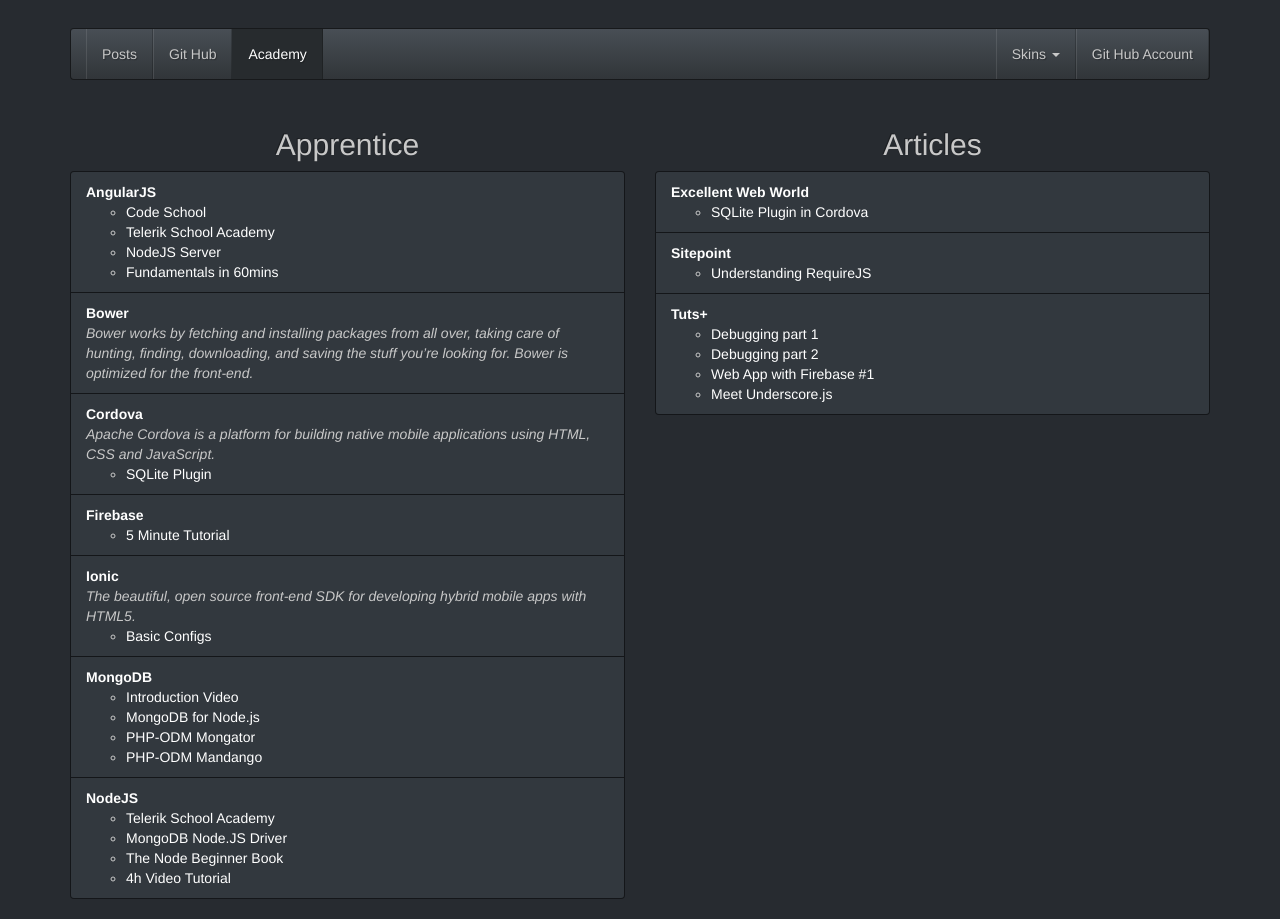
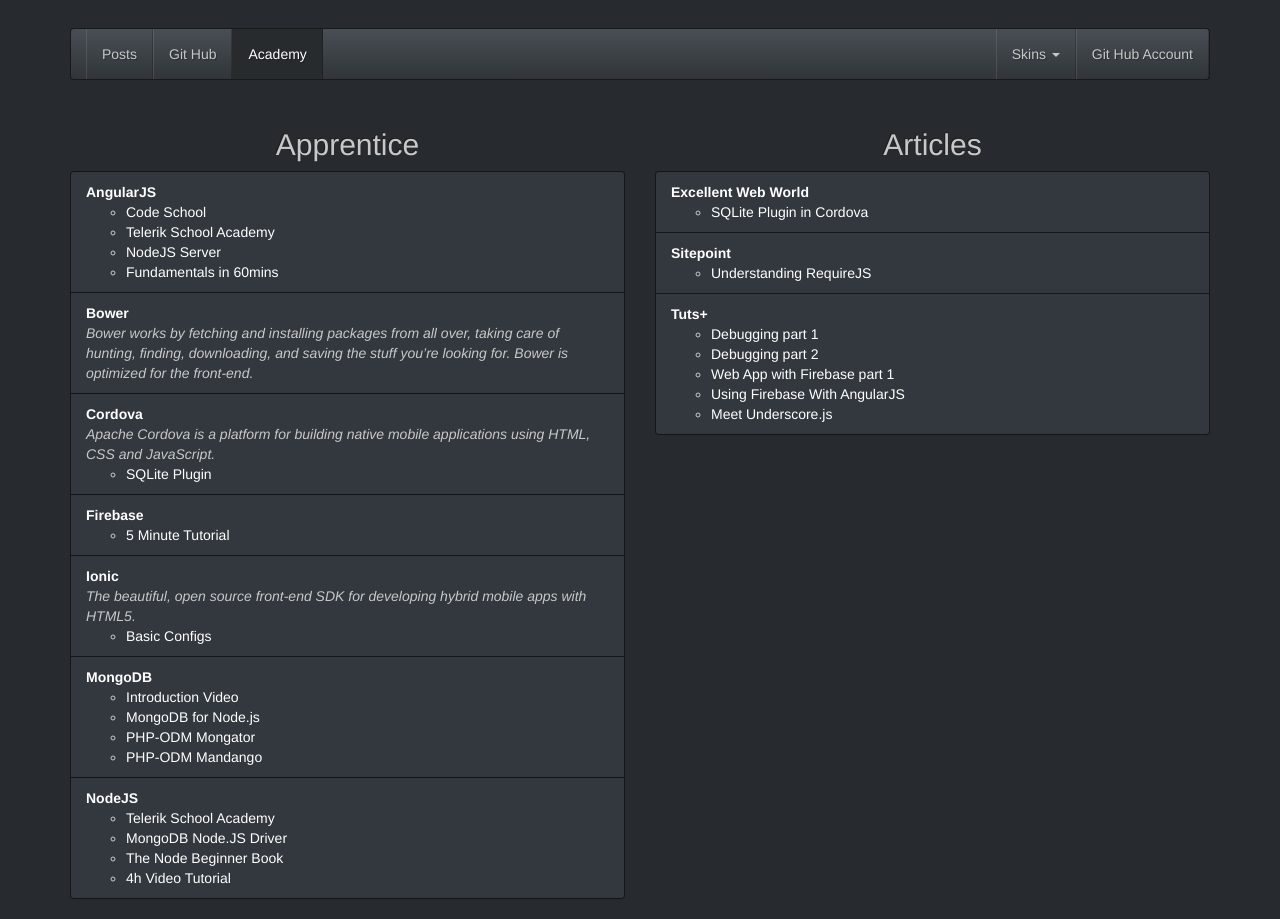
Before and after one commit to donvercety/donvercety.github.io, a Jekyll site: the page built from academy.html, in a window 1280 px wide. Built offline with Jekyll 4.4.1, drawn with Linux system fonts in a browser that asks for light colours; nearby versions of some CDN libraries.

Commit message:
Update academy.yml

```diff
--- a/_data/academy.yml
+++ b/_data/academy.yml
@@ -102,8 +102,11 @@
     - name: "Debugging part 2"
       link: http://code.tutsplus.com/tutorials/modern-debugging-experience-part-2--cms-22584
 
-    - name: "Web App with Firebase #1"
+    - name: "Web App with Firebase part 1"
       link: http://code.tutsplus.com/tutorials/creating-a-web-app-from-scratch-using-angularjs-and-firebase--cms-22391
+
+    - name: "Using Firebase With AngularJS"
+      link: http://code.tutsplus.com/articles/using-firebase-with-angularjs--cms-22233
 
     - name: Meet Underscore.js
       link: http://code.tutsplus.com/tutorials/getting-cozy-with-underscorejs--net-24581
```
